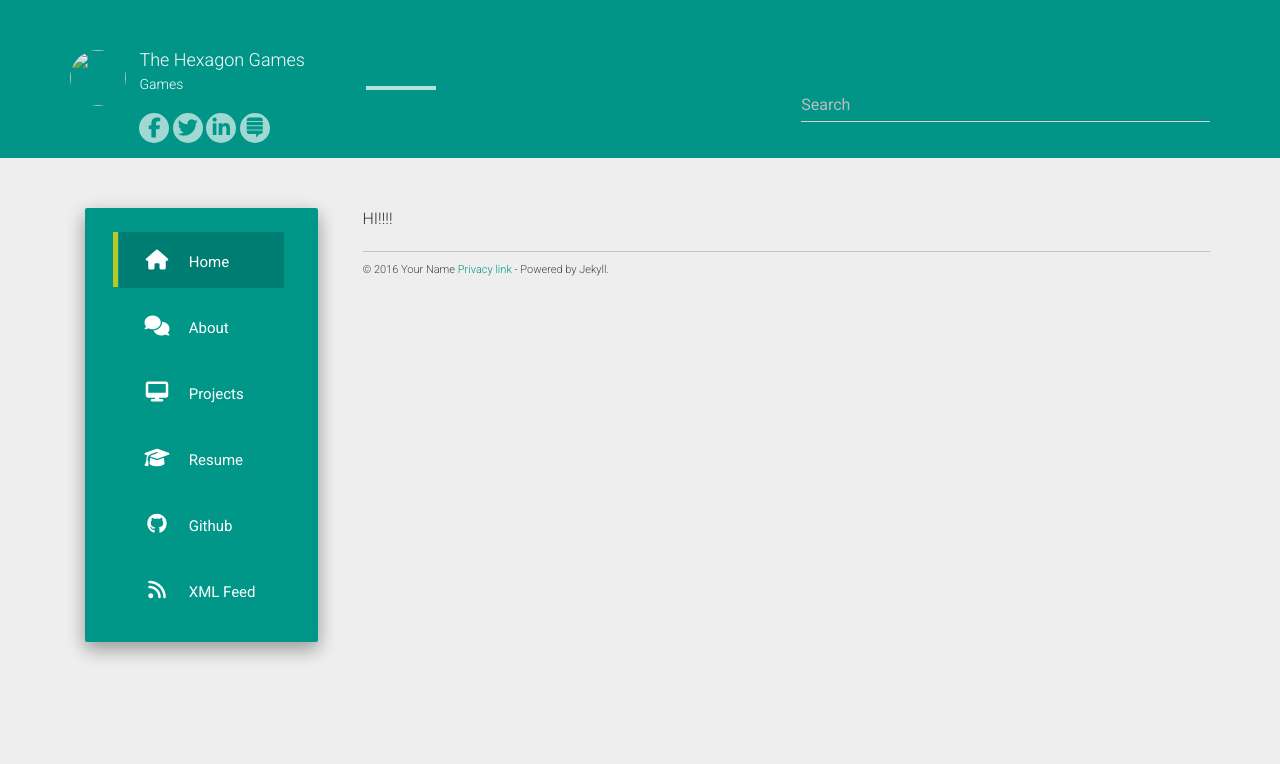
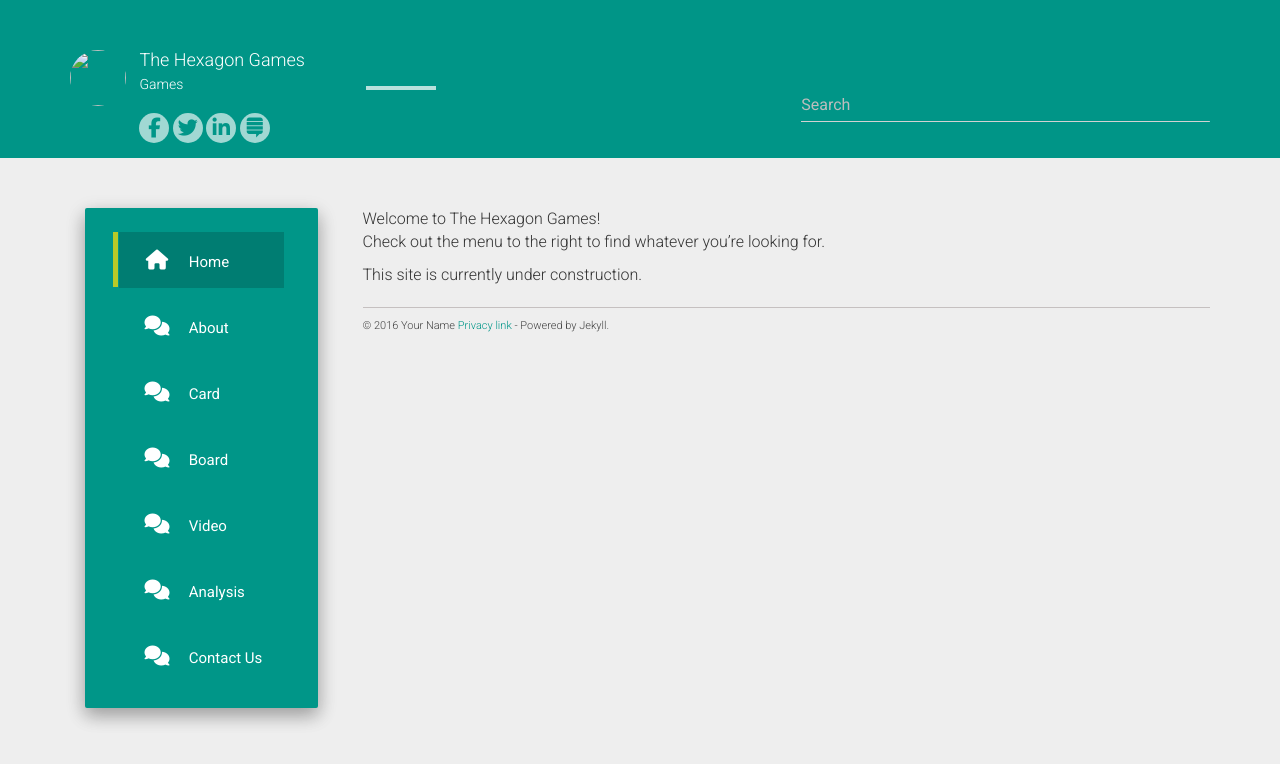
Before and after one commit to MillerHollinger/TheHexagonGames.github.io, a Jekyll site: the page built from index.md, in a window 1280 px wide. Shown: the top 764 px of the page. Built offline with Jekyll 4.4.1, drawn with Linux system fonts in a browser that asks for light colours; nearby versions of some CDN libraries; the list of posts is cut into pages by our own code.

Commit message:
Changes, rewrites, new pages

```diff
--- a/404.html
+++ b/404.html
@@ -2,4 +2,4 @@
 layout: default
 permalink: /404.html
 ---
-<h1>404!! Page not found</h1>
+<h1>404: Page not found.</h1>
--- a/_data/urls.json
+++ b/_data/urls.json
@@ -11,24 +11,28 @@
     "icon": "fa-comments"
   },
   {
-    "text": "Projects",
-    "url": "/projects",
-    "icon": "fa-desktop"
+    "text": "Card",
+    "url": "/card/",
+    "icon": "fa-comments"
   },
   {
-    "text": "Resume",
-    "url": "/#",
-    "icon": "fa-graduation-cap",
+    "text": "Board",
+    "url": "/board/",
+    "icon": "fa-comments"
   },
   {
-    "text": "Github",
-    "url": "/#",
-    "icon": "fa-github"
+    "text": "Video",
+    "url": "/video/",
+    "icon": "fa-comments"
   },
   {
-    "text": "XML Feed",
-    "url": "/feed.xml",
-    "icon": "fa-feed",
-    "target": _blank
+    "text": "Analysis",
+    "url": "/analysis/",
+    "icon": "fa-comments"
+  },
+  {
+    "text": "Contact Us",
+    "url": "/contact/",
+    "icon": "fa-comments"
   }
 ]
--- /dev/null
+++ b/contact.md
@@ -0,0 +1,6 @@
+---
+layout: page
+permalink: /contact
+---
+Contact Us.
+Under construction.
--- a/index.md
+++ b/index.md
@@ -4,5 +4,7 @@
 
 layout: default
 ---
+Welcome to The Hexagon Games!
+Check out the menu to the right to find whatever you're looking for.
 
-HI!!!!
+This site is currently under construction.
```
Also changed, not shown: analysis.md (added, +6 -0 lines), board.md (added, +6 -0 lines), card.md (added, +6 -0 lines), hexworld.md (+2 -1 lines), video.md (added, +6 -0 lines), 1 other file.
